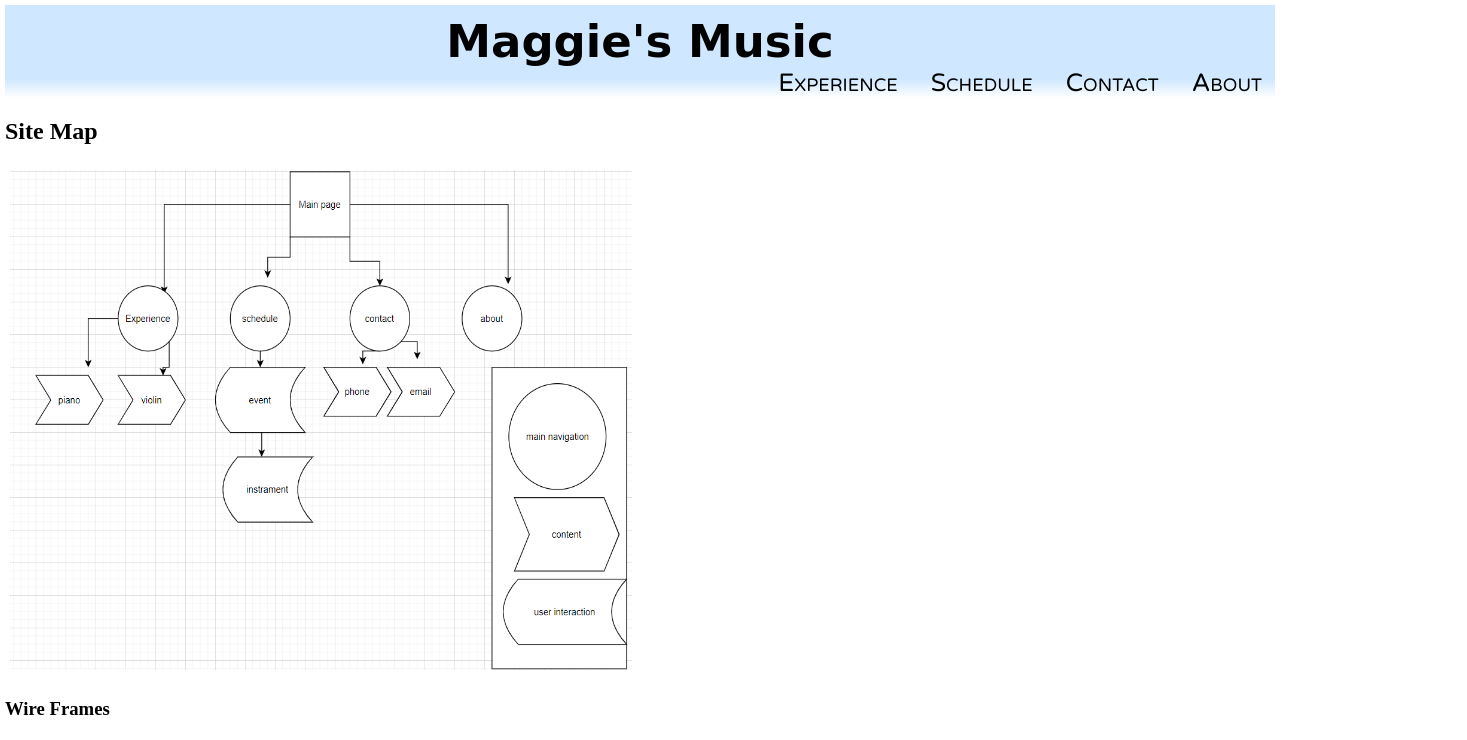
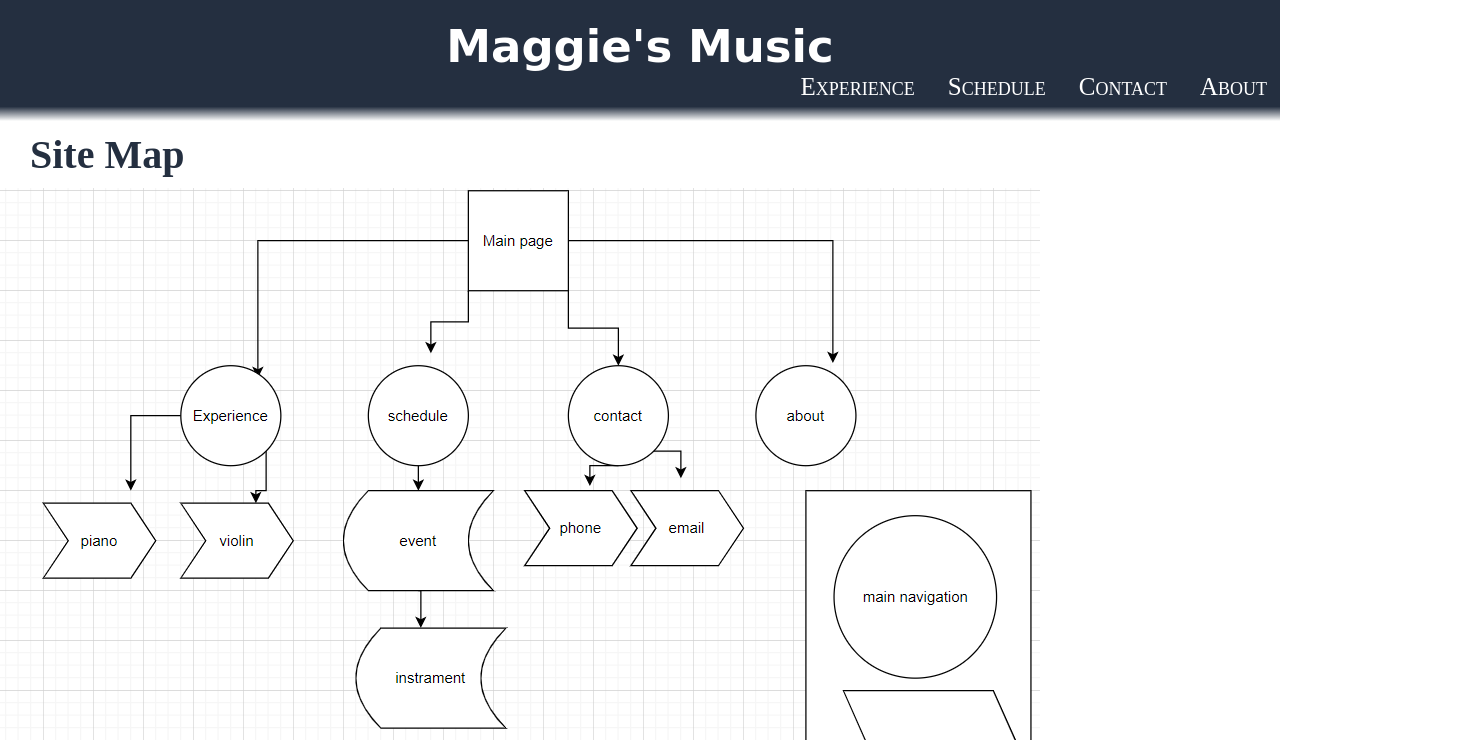
Before and after one commit to CelloLuna/html1, a plain HTML site: page index.html in a window 1280 px wide. Shown: the top 740 px of the page, 1467 px wide, since content can reach past the window. Drawn offline with Linux system fonts and the light colour scheme; a web font is replaced by a local one.

Commit message:
Add files via upload

```diff
--- a/css/styles.css
+++ b/css/styles.css
@@ -1,47 +1,96 @@
 body {
   background-color: #ffffff;
-  padding: 5px;
+  padding: 0px;
   margin: 0px;
+  height: 100%;
+}
+
+@font-face {
+  font-family: fontOne;
+  src: url(../fonts/quantumProfit.ttf);
 }
 
 .header {
   text-align: center;
-  background-color: ;
-  background: rgb(255,255,255);
-  background: linear-gradient(0deg, rgba(255,255,255,1) 0%, rgb(208, 232, 255, 1) 20%);
+  background: rgb(36, 47, 64);
   padding: 0px;
   width: 100%;
+  color: white;
 }
 
 .header h1 {
   font-family: 'Ephesis', cursive;
-  padding: 10px 0px 0px 0px;
+  padding: 20px 0px 0px 0px;
   margin: 0px;
   font-size: 45px;
+}
+
+h2, h3, h4, h5, h6 {
+  color: rgb(36, 47, 64);
+  font-family: fontOne;
+  font-size: 40px;
+  margin: 10px 0px 10px 10px;
+  padding-left: 20px;
+}
+
+hr{
+  border: 0;
+  height: 1px;
+  background-image: linear-gradient(to right, rgba(0, 0, 0, 0), rgba(0, 0, 0, 0.75), rgba(0, 0, 0, 0));
 }
 
 /****** NAV STYLE ******/
 .nav {
   text-align: right;
+  background: linear-gradient(0deg, rgba(255,255,255,1) 0%, rgb(36, 47, 64) 30%);
+  padding-bottom: 20px;
+  position: -webkit-sticky;
+  position: sticky;
+  top: 0;
 }
 
 .nav a {
   padding: 8px 13px 8px 16px;
   text-decoration: none;
   font-size: 25px;
-  color: black;
   text-align: right;
   font-size: 25px;
-  font-family: 'Varela Round', sans-serif;
+  font-family: fontOne;
   font-variant: small-caps;
+  color: white;
 }
 
 .nav a:hover {
   color: rgb(0, 12, 124);
 }
 
-img {
-  width: 49%;
-  height: 500px;
-  margin: 5px;
+.navList {
+  list-style-type: none;
 }
+
+.navList li {
+  display: inline;
+}
+
+.mainImg img{
+  width: 80%;
+  text-align: center;
+  margin: 10px 8% 10px 8%;
+}
+
+/********** Expirence ***********/
+.experienceContent {
+  display: flex;
+  width: 100%;
+}
+
+.experienceContent div {
+  width: 33%;
+  height: 1000px;
+  font-size: 30px;
+  color: rgb(36, 47, 64);
+  text-align: center;
+  border: 5px solid rgb(36, 47, 64);
+  margin: 10px 10px 10px 10px;
+  border-radius: 10px;
+}
```
